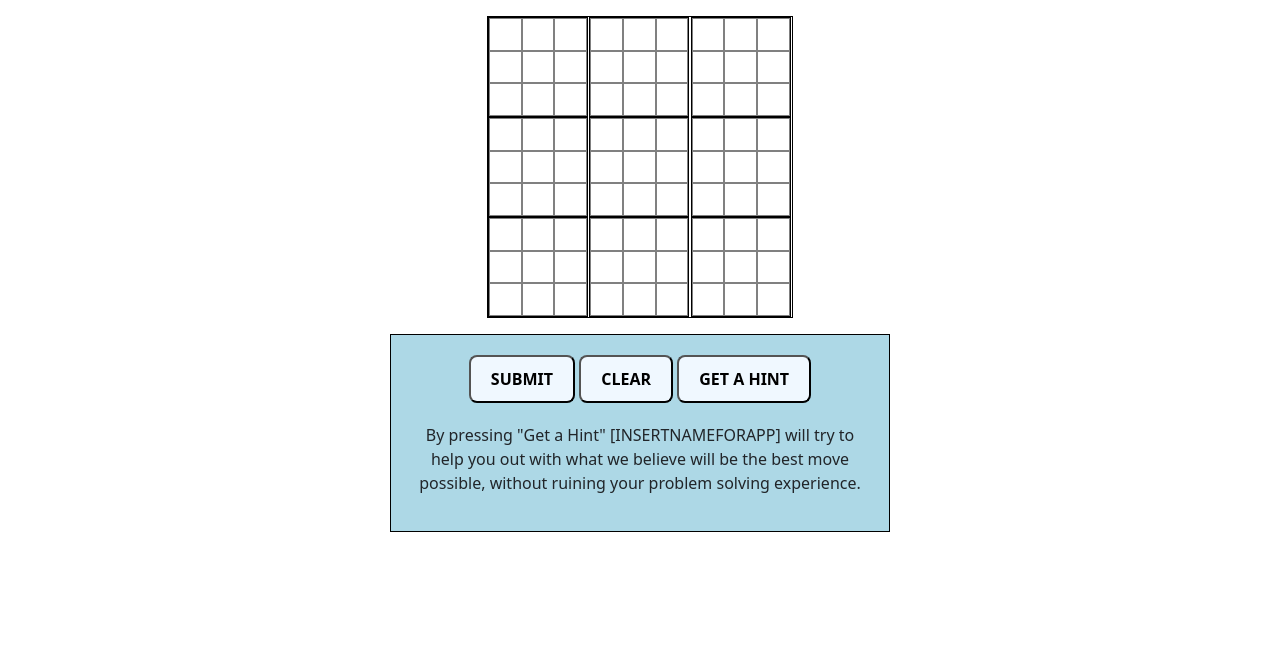
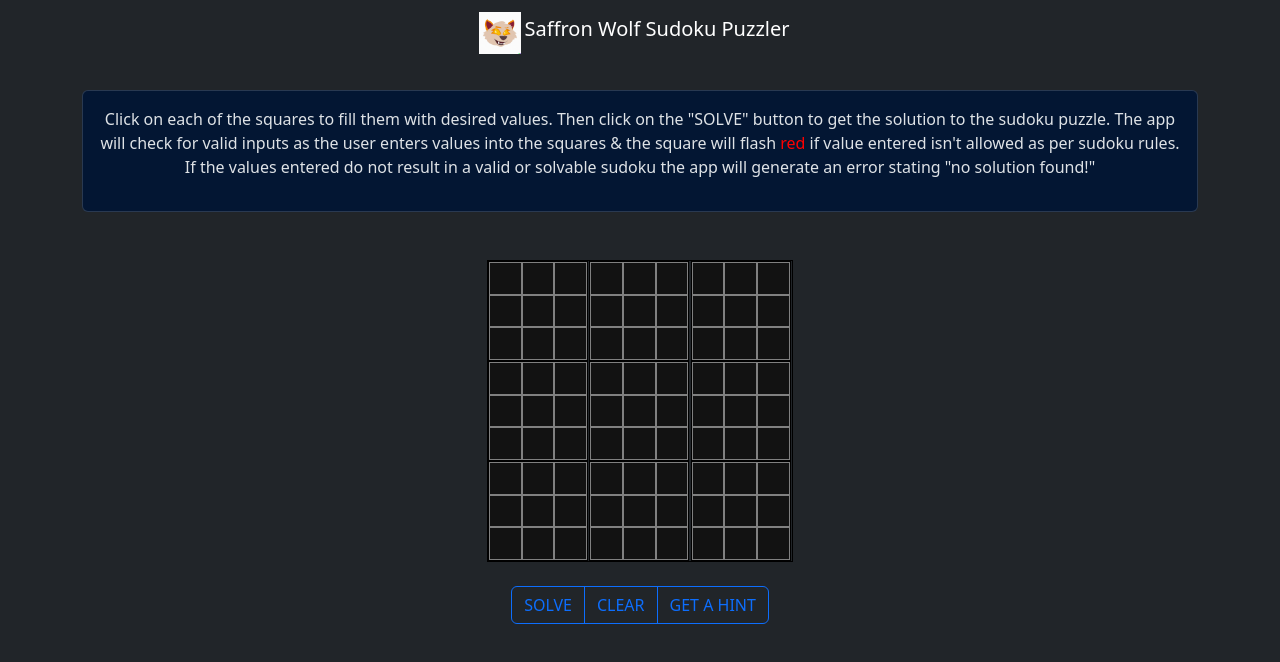
Before and after one commit to Hack-Weekly/saffron-wolf-sudoku, a website: page public/index.html in a window 1280 px wide. Drawn offline with nearby package versions, Linux system fonts and the light colour scheme.

Commit message:
minor UI changes and fixes

```diff
--- a/public/index.html
+++ b/public/index.html
@@ -3,22 +3,31 @@
 <head>
     <meta charset="UTF-8" />
     <meta name="viewport" content="width=device-width, initial-scale=1.0" />
-    <title>Saffron-Wolf-App</title>
+    <title>Saffron Wolf Sudo Puzzler</title>
     <!-- <link rel="stylesheet" href="css/reset.css" /> -->
     <link rel="stylesheet" href="./index.css" />
     <script src="js/grid.js"></script>
     <!-- Bootstrap's stylesheets -->
     <link href="https://cdn.jsdelivr.net/npm/bootstrap@5.3.1/dist/css/bootstrap.min.css" rel="stylesheet" integrity="sha384-4bw+/aepP/YC94hEpVNVgiZdgIC5+VKNBQNGCHeKRQN+PtmoHDEXuppvnDJzQIu9" crossorigin="anonymous">
 </head>
-<body>
+<body data-bs-theme="dark">
     <!-- HEADER AREA -->
-    <header></header>
+    <nav data-bs-theme="dark" class="navbar navbar-expand-lg">
+        <div class="container-fluid">
+            <img src="./images/saffron_wolf.png" alt="team-logo" width="50" height="50" class="p-1">
+          <h2 class="navbar-brand">Saffron Wolf Sudoku Puzzler</h2>
+        </div>
+      </nav>
     <!-- DESCRIPTION AREA -->
-    <p class="description"></p>
+    <div class="container my-4">
+        <div class="card bg-primary-subtle">
+            <div class="card-content text-center p-3">
+                <p>Click on each of the squares to fill them with desired values. Then click on the "SOLVE" button to get the solution to the sudoku puzzle. The app will check for valid inputs as the user enters values into the squares & the square will flash <span style="color: red;">red</span> if value entered isn't allowed as per sudoku rules. If the values entered do not result in a valid or solvable sudoku the app will generate an error stating "no solution found!"</p>
+            </div>
+        </div>
+    </div>
     <!-- GRID AREA -->
-    <div class="screen">
-      <header></header>
-      <!-- <form action="/" method="post"> -->
+    <div class="screen my-4">
       <div class="grid-container">
           <div type="input" class="grid-item">
               <input class="grid-square" id="grid_1.1" oninput="gridInputHandler(this)"></input>
@@ -120,22 +129,12 @@
               <input class="grid-square" id="grid_9.9" oninput="gridInputHandler(this)"></input>
           </div>
       </div>
-    <!-- </form>type="submit" -->
-      <p class="descr"></p>
     </div>
-    <!-- BUTTON AREA -->
-    <section class="button-area">
-      <button class="button" id="submitBtn">Submit</button>
-      <button class="button" id="clearBtn">Clear</button>
-      <button class="button">Get a Hint</button>
-      <p>
-        By pressing "Get a Hint" [INSERTNAMEFORAPP] will try to help you out
-        with what we believe will be the best move possible, without ruining
-        your problem solving experience.
-      </p>
-    </section>
-    <!-- FOOTER AREA -->
-    <footer></footer>
+    <div class="btn-group" role="group" aria-label="Basic outlined example">
+        <button class="btn btn-outline-primary" id="submitBtn">SOLVE</button>
+        <button class="btn btn-outline-primary" id="clearBtn">CLEAR</button>
+        <button class="btn btn-outline-primary">GET A HINT</button>
+    </div>
     <script src="./js/index.js"></script>
     <!-- Bootstrap's JS for animations and functional elements -->
     <script src="https://cdn.jsdelivr.net/npm/@popperjs/core@2.11.8/dist/umd/popper.min.js" integrity="sha384-I7E8VVD/ismYTF4hNIPjVp/Zjvgyol6VFvRkX/vR+Vc4jQkC+hVqc2pM8ODewa9r" crossorigin="anonymous"></script>
--- a/public/js/index.js
+++ b/public/js/index.js
@@ -1,13 +1,13 @@
 // BUTTON STUFF
 
 // Hint button listener
-let getHintButton = document.querySelector(".button");
+// let getHintButton = document.querySelector(".button");
 
-getHintButton.addEventListener("click", getHint);
+// getHintButton.addEventListener("click", getHint);
 
-function getHint() {
-  console.log("This Button Works");
-}
+// function getHint() {
+//   console.log("This Button Works");
+// }
 
 // Clear board listener
 const clearBtn = document.getElementById("clearBtn");
```
Also changed, not shown: package.json (renamed from server/package.json), public/images/saffron_wolf.png (added), routes/solve.js (renamed from server/routes/solve.js), server.js (renamed from server/server.js), 2 other files.
